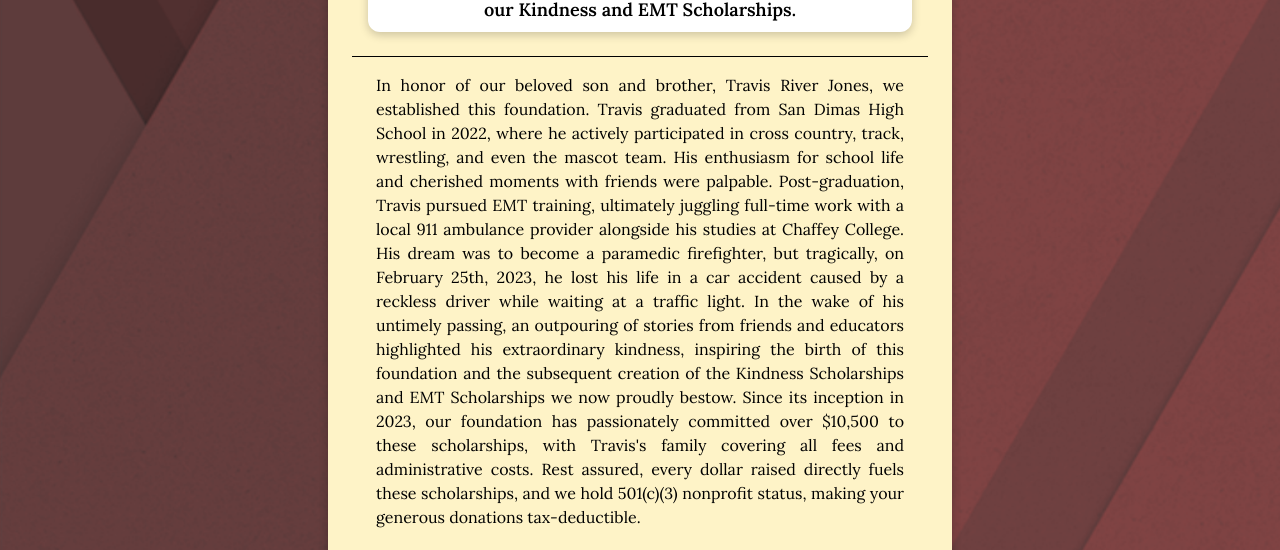
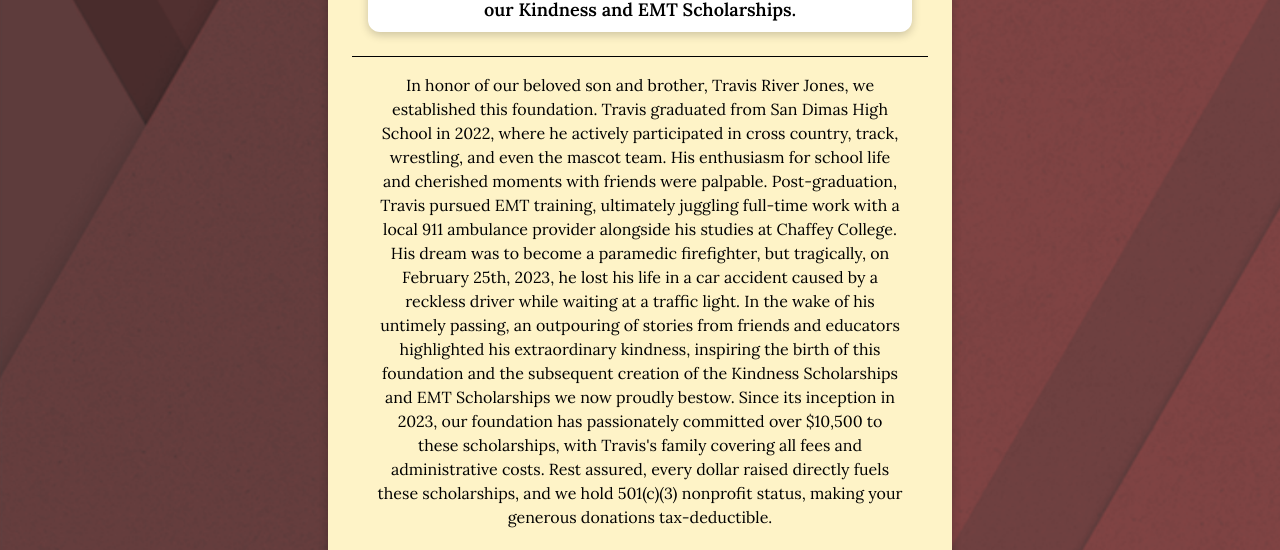
Before and after one commit to brandonmcconathy/Travis-River-Jones-Foundation, a Next.js app: page /about in a window 1280 px wide. Shown: the part 385-935 px from the top of the page. Built offline with nearby package versions, Linux system fonts and the light colour scheme; no server answers.

Commit message:
centered text in main about section

```diff
--- a/src/app/about/page.jsx
+++ b/src/app/about/page.jsx
@@ -9,7 +9,7 @@ export default function Contact() {
           <p className="px-6 text-lg font-semibold">Empower positive change by promoting kindness, goodwill, and enriching the lives of others through our Kindness and EMT Scholarships.</p>
         </div>
         <hr className="border-black mt-6 mb-4"></hr>
-        <p className="px-6 pb-5 text-justify text-sm sm:text-base">In honor of our beloved son and brother, Travis River Jones, we established this foundation. Travis graduated from San Dimas High School in 2022, where he actively participated in cross country, track, wrestling, and even the mascot team. His enthusiasm for school life and cherished moments with friends were palpable. Post-graduation, Travis pursued EMT training, ultimately juggling full-time work with a local 911 ambulance provider alongside his studies at Chaffey College. His dream was to become a paramedic firefighter, but tragically, on February 25th, 2023, he lost his life in a car accident caused by a reckless driver while waiting at a traffic light. In the wake of his untimely passing, an outpouring of stories from friends and educators highlighted his extraordinary kindness, inspiring the birth of this foundation and the subsequent creation of the Kindness Scholarships and EMT Scholarships we now proudly bestow. Since its inception in 2023, our foundation has passionately committed over $10,500 to these scholarships, with Travis's family covering all fees and administrative costs. Rest assured, every dollar raised directly fuels these scholarships, and we hold 501(c)(3) nonprofit status, making your generous donations tax-deductible.</p>
+        <p className="px-6 pb-5 text-center text-sm sm:text-base">In honor of our beloved son and brother, Travis River Jones, we established this foundation. Travis graduated from San Dimas High School in 2022, where he actively participated in cross country, track, wrestling, and even the mascot team. His enthusiasm for school life and cherished moments with friends were palpable. Post-graduation, Travis pursued EMT training, ultimately juggling full-time work with a local 911 ambulance provider alongside his studies at Chaffey College. His dream was to become a paramedic firefighter, but tragically, on February 25th, 2023, he lost his life in a car accident caused by a reckless driver while waiting at a traffic light. In the wake of his untimely passing, an outpouring of stories from friends and educators highlighted his extraordinary kindness, inspiring the birth of this foundation and the subsequent creation of the Kindness Scholarships and EMT Scholarships we now proudly bestow. Since its inception in 2023, our foundation has passionately committed over $10,500 to these scholarships, with Travis's family covering all fees and administrative costs. Rest assured, every dollar raised directly fuels these scholarships, and we hold 501(c)(3) nonprofit status, making your generous donations tax-deductible.</p>
       </div>
     </div>
   )
```
